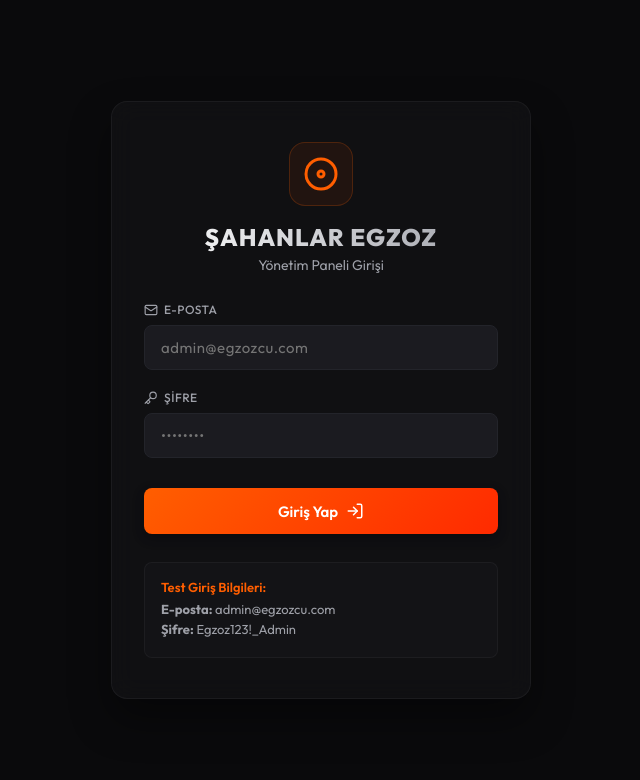
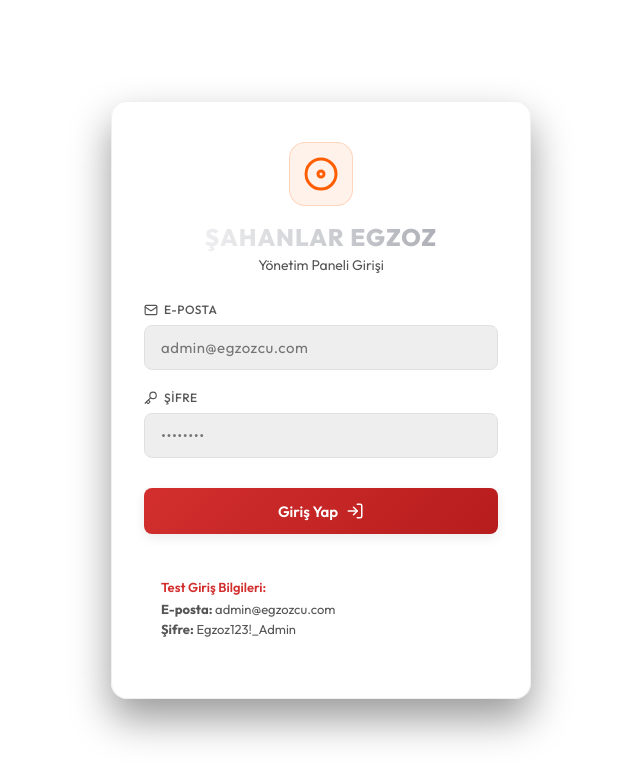
Before and after one commit to bedirhanyildiz01/sahanlar-egzoz, a Next.js app: page /admin/login in a window 1280 px wide. Shown: the top 780 px of the page, without its empty margins (319-959 px from the left). Built offline with nearby package versions, Linux system fonts and the light colour scheme.

Commit message:
design: renk semasini beyaz, kirmizi ve siyah yazi olarak guncelle

```diff
--- a/src/app/globals.css
+++ b/src/app/globals.css
@@ -1,28 +1,28 @@
 @import url('https://fonts.googleapis.com/css2?family=Outfit:wght@300;400;500;600;700;800&display=swap');
 
 :root {
-  --bg-primary: #0a0a0c;
-  --bg-secondary: #131316;
-  --bg-tertiary: #1b1b20;
-  --accent: #ff5e00;
-  --accent-hover: #e04f00;
-  --accent-light: rgba(255, 94, 0, 0.1);
-  --accent-gradient: linear-gradient(135deg, #ff5e00 0%, #ff2a00 100%);
-  --text-primary: #ffffff;
-  --text-secondary: #9ea0a8;
-  --text-muted: #5e606a;
-  --border-color: #23242a;
-  --border-hover: #373943;
-  --success: #10b981;
-  --warning: #f59e0b;
-  --danger: #ef4444;
+  --bg-primary: #ffffff;
+  --bg-secondary: #f5f5f5;
+  --bg-tertiary: #eeeeee;
+  --accent: #d32f2f;
+  --accent-hover: #b71c1c;
+  --accent-light: rgba(211, 47, 47, 0.08);
+  --accent-gradient: linear-gradient(135deg, #d32f2f 0%, #b71c1c 100%);
+  --text-primary: #111111;
+  --text-secondary: #555555;
+  --text-muted: #999999;
+  --border-color: #e0e0e0;
+  --border-hover: #cccccc;
+  --success: #2e7d32;
+  --warning: #f9a825;
+  --danger: #c62828;
   --font-sans: 'Outfit', -apple-system, BlinkMacSystemFont, 'Segoe UI', Roboto, sans-serif;
-  --shadow-sm: 0 2px 4px rgba(0, 0, 0, 0.1);
-  --shadow-md: 0 4px 12px rgba(0, 0, 0, 0.3);
-  --shadow-lg: 0 12px 24px rgba(0, 0, 0, 0.5);
-  --accent-glow: 0 0 25px rgba(255, 94, 0, 0.3);
-  --glass-bg: rgba(19, 19, 22, 0.7);
-  --glass-border: rgba(255, 255, 255, 0.05);
+  --shadow-sm: 0 2px 4px rgba(0, 0, 0, 0.06);
+  --shadow-md: 0 4px 12px rgba(0, 0, 0, 0.08);
+  --shadow-lg: 0 12px 24px rgba(0, 0, 0, 0.1);
+  --accent-glow: 0 0 25px rgba(211, 47, 47, 0.2);
+  --glass-bg: rgba(255, 255, 255, 0.85);
+  --glass-border: rgba(0, 0, 0, 0.06);
 }
 
 * {
@@ -66,14 +66,14 @@ button, input, select, textarea {
   height: 8px;
 }
 ::-webkit-scrollbar-track {
-  background: var(--bg-primary);
+  background: #f5f5f5;
 }
 ::-webkit-scrollbar-thumb {
-  background: var(--border-color);
+  background: #cccccc;
   border-radius: 4px;
 }
 ::-webkit-scrollbar-thumb:hover {
-  background: var(--border-hover);
+  background: #aaaaaa;
 }
 
 /* Global Micro-Animations */
@@ -83,8 +83,8 @@ button, input, select, textarea {
 }
 
 @keyframes glow {
-  0%, 100% { box-shadow: 0 0 15px rgba(255, 94, 0, 0.2); }
-  50% { box-shadow: 0 0 25px rgba(255, 94, 0, 0.4); }
+  0%, 100% { box-shadow: 0 0 15px rgba(211, 47, 47, 0.15); }
+  50% { box-shadow: 0 0 25px rgba(211, 47, 47, 0.3); }
 }
 
 /* UI Utilities */
@@ -132,7 +132,7 @@ button, input, select, textarea {
 .form-input:focus, .form-select:focus, .form-textarea:focus {
   outline: none;
   border-color: var(--accent);
-  box-shadow: 0 0 0 3px rgba(255, 94, 0, 0.15);
+  box-shadow: 0 0 0 3px rgba(211, 47, 47, 0.12);
 }
 
 .form-textarea {
@@ -181,15 +181,15 @@ button, input, select, textarea {
 }
 
 .btn-danger {
-  background: rgba(239, 68, 68, 0.1);
-  border: 1px solid rgba(239, 68, 68, 0.2);
+  background: rgba(198, 40, 40, 0.08);
+  border: 1px solid rgba(198, 40, 40, 0.2);
   color: var(--danger);
 }
 
 .btn-danger:hover {
   background: var(--danger);
   color: white;
-  box-shadow: 0 0 15px rgba(239, 68, 68, 0.3);
+  box-shadow: 0 0 15px rgba(198, 40, 40, 0.25);
 }
 
 /* Badges */
@@ -205,15 +205,15 @@ button, input, select, textarea {
 }
 
 .badge-orange {
-  background: rgba(255, 94, 0, 0.1);
+  background: rgba(211, 47, 47, 0.08);
   color: var(--accent);
-  border: 1px solid rgba(255, 94, 0, 0.2);
+  border: 1px solid rgba(211, 47, 47, 0.2);
 }
 
 .badge-green {
-  background: rgba(16, 185, 129, 0.1);
+  background: rgba(46, 125, 50, 0.08);
   color: var(--success);
-  border: 1px solid rgba(16, 185, 129, 0.2);
+  border: 1px solid rgba(46, 125, 50, 0.2);
 }
 
 .badge-blue {
```
Also changed, not shown: src/app/page.module.css (+0 -18 lines), src/app/page.tsx (+6 -6 lines), src/app/product/[id]/page.tsx (+10 -10 lines), src/components/Catalog.tsx (+14 -14 lines).
